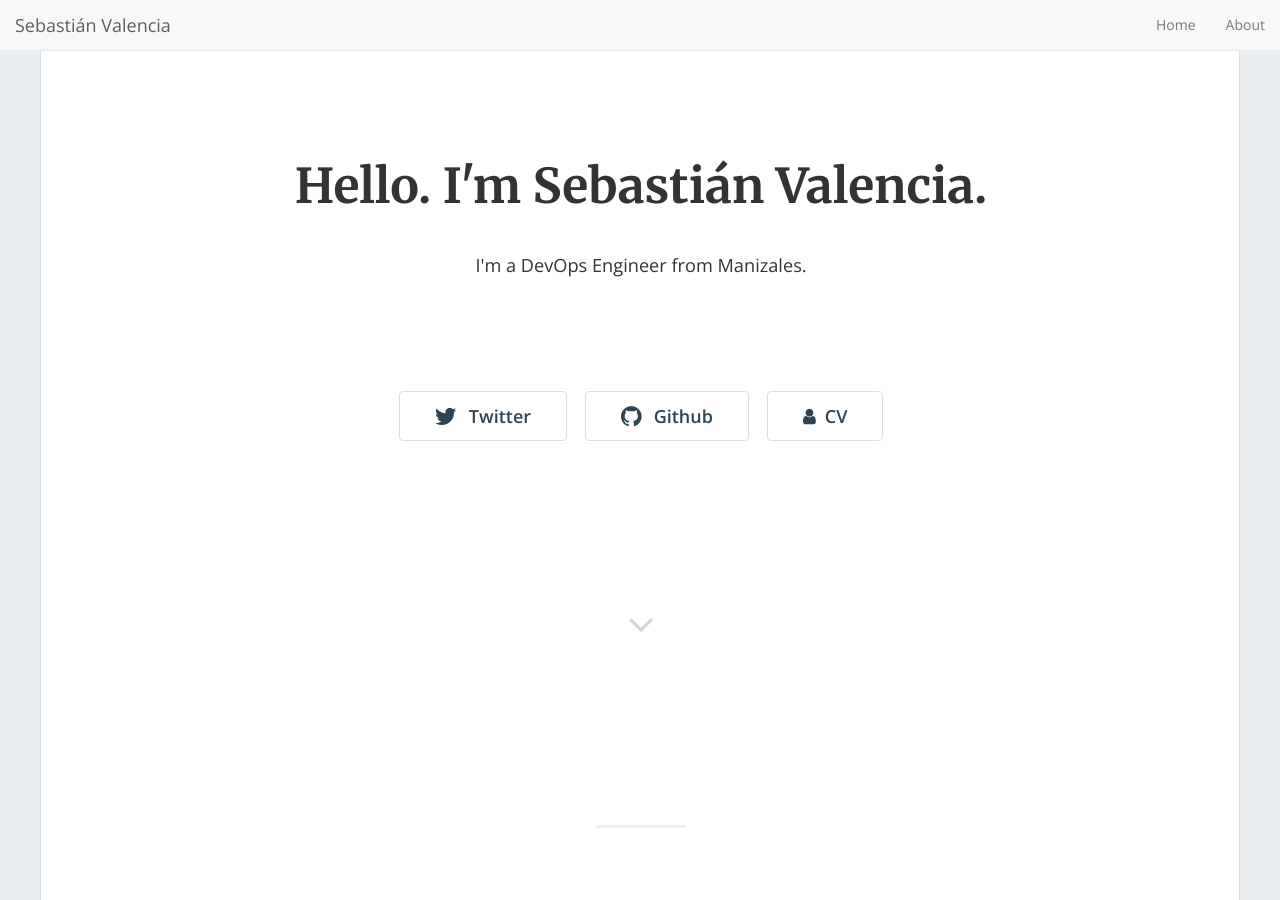
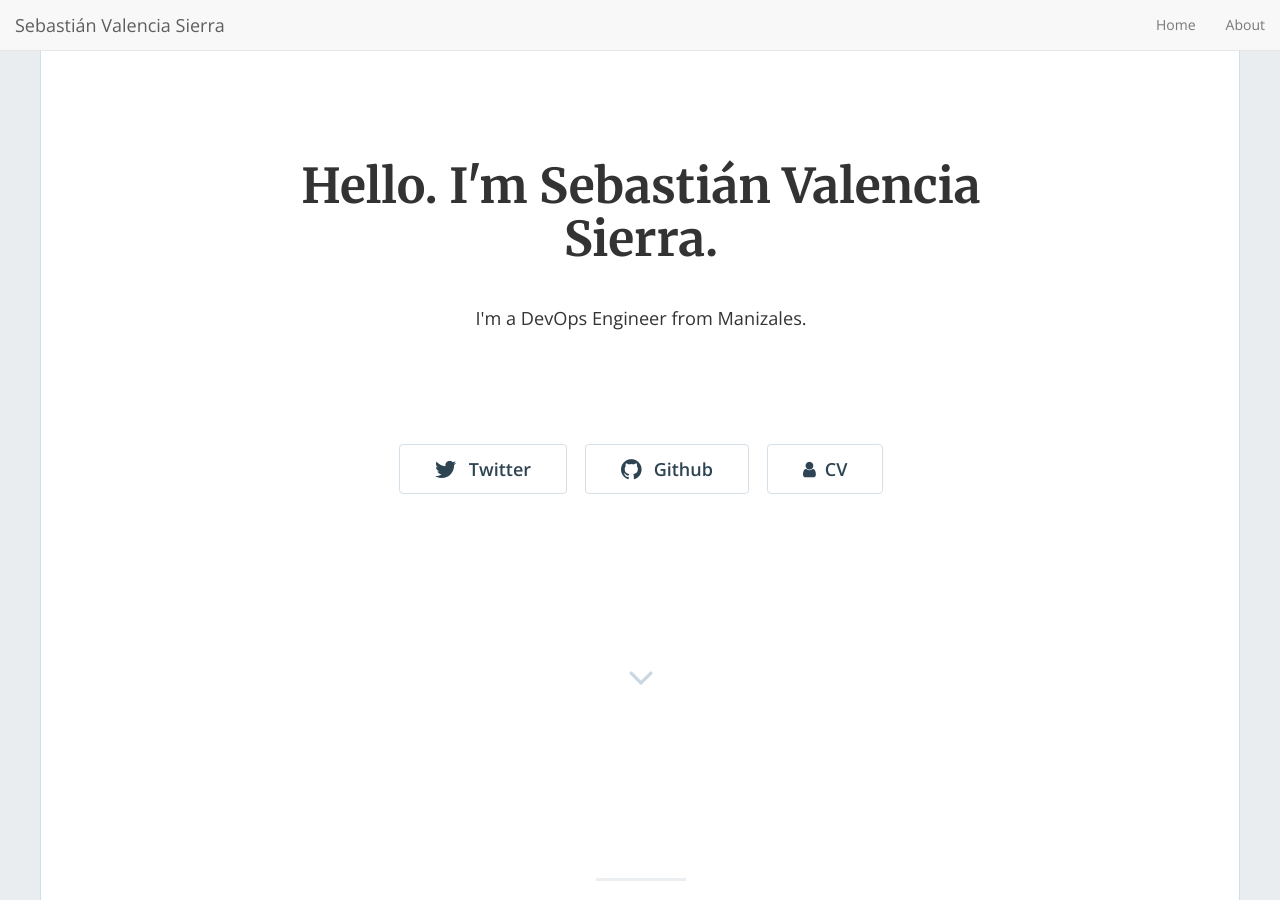
Before and after one commit to sebastiandevops/sebastiandevops_phantom, a Jekyll site: the page built from index.html, in a window 1280 px wide and 900 px high. Built offline with Jekyll 4.4.1, drawn with Linux system fonts in a browser that asks for light colours; nearby versions of some CDN libraries; the list of posts is cut into pages by our own code; some of the changed text lies outside the part shown.

Commit message:
Admin name changed

```diff
--- a/_config.yml
+++ b/_config.yml
@@ -13,7 +13,7 @@
 # you will see them accessed via {{ site.title }}, {{ site.email }}, and so on.
 # You can create any custom variable you would like, and they will be accessible
 # in the templates via {{ site.myvariable }}.
-title: "Hello. I'm Sebastián Valencia."
+title: "Hello. I'm Sebastián Valencia Sierra."
 email: 'sebasvalencia726@gmail.com'
 description: "I'm a DevOps Engineer from Manizales."
 baseurl: "" # the subpath of your site, e.g. /blog
@@ -92,8 +92,8 @@ pagination:
 ############################################################
 
 ### Phantom settings
-footer_text: '© 2023 Sebastián Valencia'
-admin_name: 'Sebastián Valencia'
+footer_text: '© 2023 Sebastián Valencia Sierra'
+admin_name: 'Sebastián Valencia Sierra'
 google_analytics: "UA-9999999-99" # Update with your own tracking ID
 enable_contact: false
 
```
